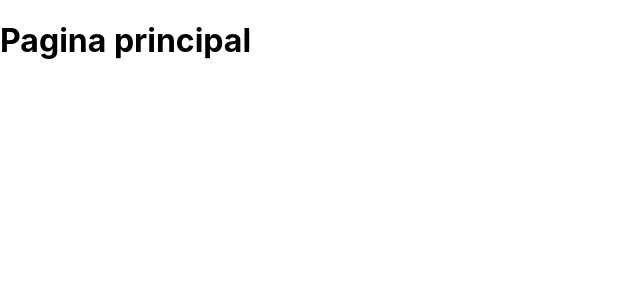
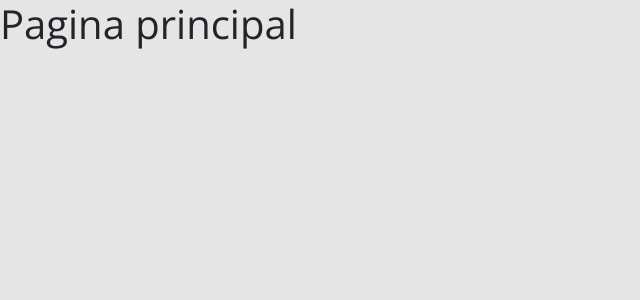
Before and after one commit to rafaellsouzadev/dsmovie, a React (Create React App) app in the folder frontend/: page / in a window 1280 px wide. Shown: the top 300 px of the page, without its empty margins (0-640 px from the left). Built offline with nearby package versions, Linux system fonts and the light colour scheme.

Commit message:
Bootstrap

```diff
--- a/frontend/package.json
+++ b/frontend/package.json
@@ -10,6 +10,7 @@
     "@types/node": "^16.11.26",
     "@types/react": "^17.0.39",
     "@types/react-dom": "^17.0.13",
+    "bootstrap": "^5.1.3",
     "react": "^17.0.2",
     "react-dom": "^17.0.2",
     "react-scripts": "5.0.0",
--- a/frontend/src/index.css
+++ b/frontend/src/index.css
@@ -1,13 +1,19 @@
-body {
-  margin: 0;
-  font-family: -apple-system, BlinkMacSystemFont, 'Segoe UI', 'Roboto', 'Oxygen',
-    'Ubuntu', 'Cantarell', 'Fira Sans', 'Droid Sans', 'Helvetica Neue',
-    sans-serif;
-  -webkit-font-smoothing: antialiased;
-  -moz-osx-font-smoothing: grayscale;
+@import url('https://fonts.googleapis.com/css2?family=Open+Sans:wght@400;700&display=swap');
+
+:root {
+  --color-primary: #4D41C0;
 }
 
-code {
-  font-family: source-code-pro, Menlo, Monaco, Consolas, 'Courier New',
-    monospace;
+* {
+    box-sizing: border-box;
+    font-family: 'Open Sans', sans-serif;
 }
+
+html, body {
+    background-color: #E5E5E5;
+}
+
+a, a:hover {
+  text-decoration: none;
+  color: unset;
+}
--- a/frontend/src/index.tsx
+++ b/frontend/src/index.tsx
@@ -1,5 +1,6 @@
 import React from 'react';
 import ReactDOM from 'react-dom';
+import 'bootstrap/dist/css/bootstrap.css';
 import './index.css';
 import App from './App';
 
```
Also changed, not shown: 1 other file (tests, documents, lock files or other folders).
